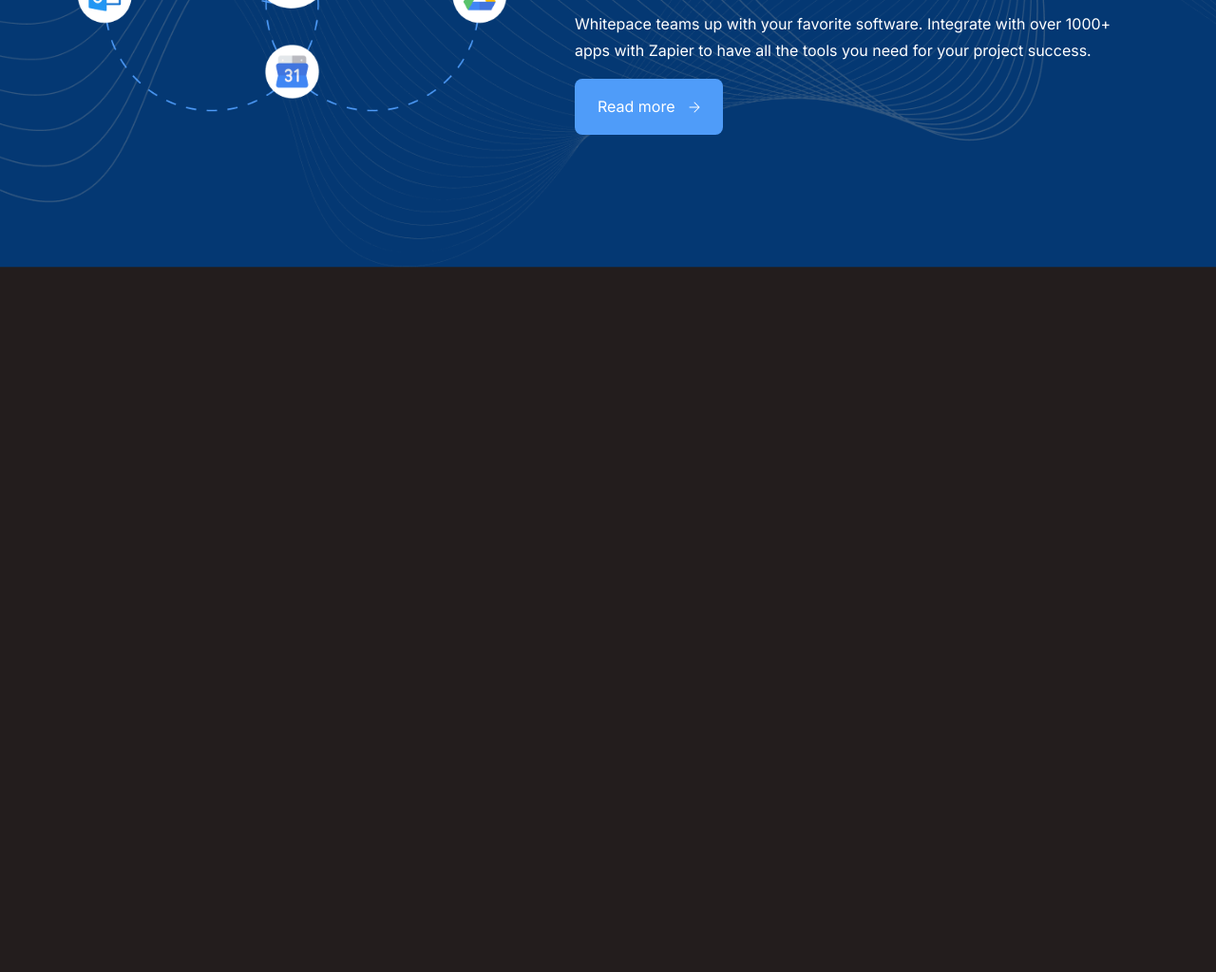
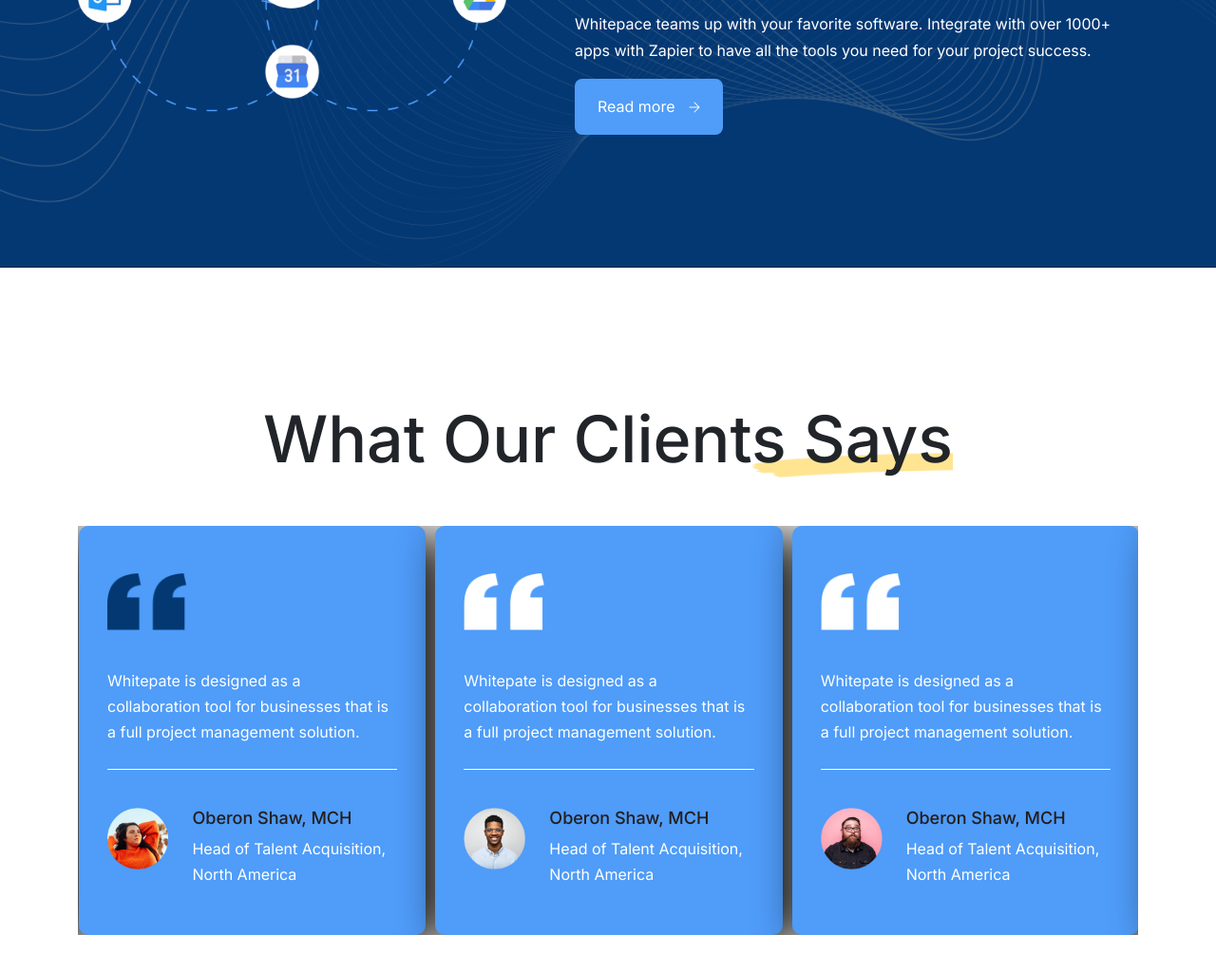
Before and after one commit to Binatarani/Whitepace-1, a plain HTML site: page index.html in a window 1280 px wide. Shown: the part 6640-7664 px from the top of the page at 95% size. Before the commit the page ends 6922 px from the top, so only its background shows below. Drawn offline with nearby package versions, Linux system fonts and the light colour scheme.

Commit message:
Testimonial section completed

```diff
--- a/index.html
+++ b/index.html
@@ -5,7 +5,8 @@
     <meta name="viewport" content="width=device-width, initial-scale=1">
     <title>Home-whitepeace</title>
     <link href="https://cdn.jsdelivr.net/npm/bootstrap@5.2.2/dist/css/bootstrap.min.css" rel="stylesheet" integrity="sha384-Zenh87qX5JnK2Jl0vWa8Ck2rdkQ2Bzep5IDxbcnCeuOxjzrPF/et3URy9Bv1WTRi" crossorigin="anonymous">
- <link rel="stylesheet" href="style.css"/>
+ <link rel="stylesheet" href="css/owl.carousel.min.css"/>
+    <link rel="stylesheet" href="style.css"/>
 </head>
   <body>
 
@@ -400,8 +401,96 @@
            </div>
         </div>
       </section>
+      <!--apps area completed-->
+      <!--start testimonial area-->
+      <section class="testimonial-area">
+        <div class="container">
+          <div class="row">
+            <div class="col-lg-8 offset-lg-2">
+              <div class="theme-text text-center">
+              <h3>What Our Client<span>s Says</span></h3>
+            </div>
+          </div>
+          </div>
+          <div class="row">
+            <div class="col-lg-12">
+            <div class="all-textimonials owl-carousel">
+              <div class="single-testimonial">
+                <div class="testimonial-text">
+                  <img src="img/quote.png" alt="">
+                  <p>Whitepate is designed as a collaboration tool for businesses that is a full project management solution.</p>
+                </div>
+                <div class="testimonial-author">
+                 <div class="author-img">
+                  <img src="img/avater.png" alt="">
+                 </div>
+                 <div class="author-text">
+                  <h3> Oberon Shaw, MCH</h3>
+                  <p>Head of Talent Acquisition, North America</p>
+                 </div>
+                </div>
+              </div>
+              <div class="single-testimonial">
+                <div class="testimonial-text">
+                  <img src="img/quote-1.png" alt="">
+                  <p>Whitepate is designed as a collaboration tool for businesses that is a full project management solution.</p>
+                </div>
+                <div class="testimonial-author">
+                 <div class="author-img">
+                  <img src="img/avater-1.png" alt="">
+                 </div>
+                 <div class="author-text">
+                  <h3> Oberon Shaw, MCH</h3>
+                  <p>Head of Talent Acquisition, North America</p>
+                 </div>
+                </div>
+              </div>
+              <div class="single-testimonial">
+                <div class="testimonial-text">
+                  <img src="img/quote-1.png" alt="">
+                  <p>Whitepate is designed as a collaboration tool for businesses that is a full project management solution.</p>
+                </div>
+                <div class="testimonial-author">
+                 <div class="author-img">
+                  <img src="img/avater-2.png" alt="">
+                 </div>
+                 <div class="author-text">
+                  <h3> Oberon Shaw, MCH</h3>
+                  <p>Head of Talent Acquisition, North America</p>
+                 </div>
+                </div>
+              </div>
+            </div>
+            </div>
+          </div>
+        </div>
+      </section>
     </main>
     <!--end main area-->
     <script src="https://cdn.jsdelivr.net/npm/bootstrap@5.2.2/dist/js/bootstrap.bundle.min.js" integrity="sha384-OERcA2EqjJCMA+/3y+gxIOqMEjwtxJY7qPCqsdltbNJuaOe923+mo//f6V8Qbsw3" crossorigin="anonymous"></script>
+    <script src="https://code.jquery.com/jquery-1.12.4.min.js" integrity="sha256-ZosEbRLbNQzLpnKIkEdrPv7lOy9C27hHQ+Xp8a4MxAQ=" crossorigin="anonymous"></script>
+    <script src="js/owl.carousel.min.js"></script>
+    <script>
+      $(document).ready(function(){
+        $(".owl-carousel").owlCarousel({
+    loop: true,
+    margin: 10,
+    responsiveClass: true,
+    nav: true,
+    dots: true,
+    responsive:{
+        0:{
+            items:1,
+        },
+        600:{
+            items:3,
+        },
+        991:{
+            items:3,
+        },
+    },
+});
+     });
+    </script>
   </body>
 </html>
--- a/style.css
+++ b/style.css
@@ -373,3 +373,61 @@ background-position: center;
     margin-bottom: 50px;
 }
 }
+/*Testimonial area css
+*/
+.testimonial-area{
+    padding: 140px 0;
+    background-color: #fff;
+}
+.testimonial-area .theme-text{
+    margin-bottom: 50px;
+}
+.single-testimonial{
+    background: #4f9cf9;
+    box-shadow: 15px 10px 50px rgba(0,0,0,1);
+    border-radius: 10px;
+    padding: 50px 30px;
+    color:#fff;
+    transition: 0.3s;
+}
+.single-testimonial:hover{
+    background-color: #fff;
+    color: #212529;
+    cursor: pointer;
+}
+.testimonial-text{
+    border-bottom: 1px solid #fff;
+}
+.testimonial-text img{
+margin-bottom: 40px;
+height: 60px;
+width: auto !important;
+}
+.testimonial-text p{
+    margin-bottom: 25px;
+}
+.testimonial-author{
+    margin-top: 40px;
+    display: flex;
+}
+.author-img{
+    margin-right: 25px;
+}
+.author-text h3{
+font-size: 18px;
+color: #231d1d;
+}
+.author-text p{
+    margin-bottom: 0;
+}
+.testimonial-area .owl-dots{
+    text-align: center;
+    margin-top: 50px;
+}
+ .testimonial-area .owl-dots button{
+    height: 15px;
+    width: 15px;
+    background-color: #232425 !important;
+    border-radius: 50%;
+    margin: 0 5px;
+}
```
Also changed, not shown: css/owl.carousel.min.css (added), img/avater-1.png (added), img/avater-2.png (added), img/avater.png (added), img/group.png (added), img/quote-1.png (added), img/quote.png (added), js/owl.carousel.min.js (added).
